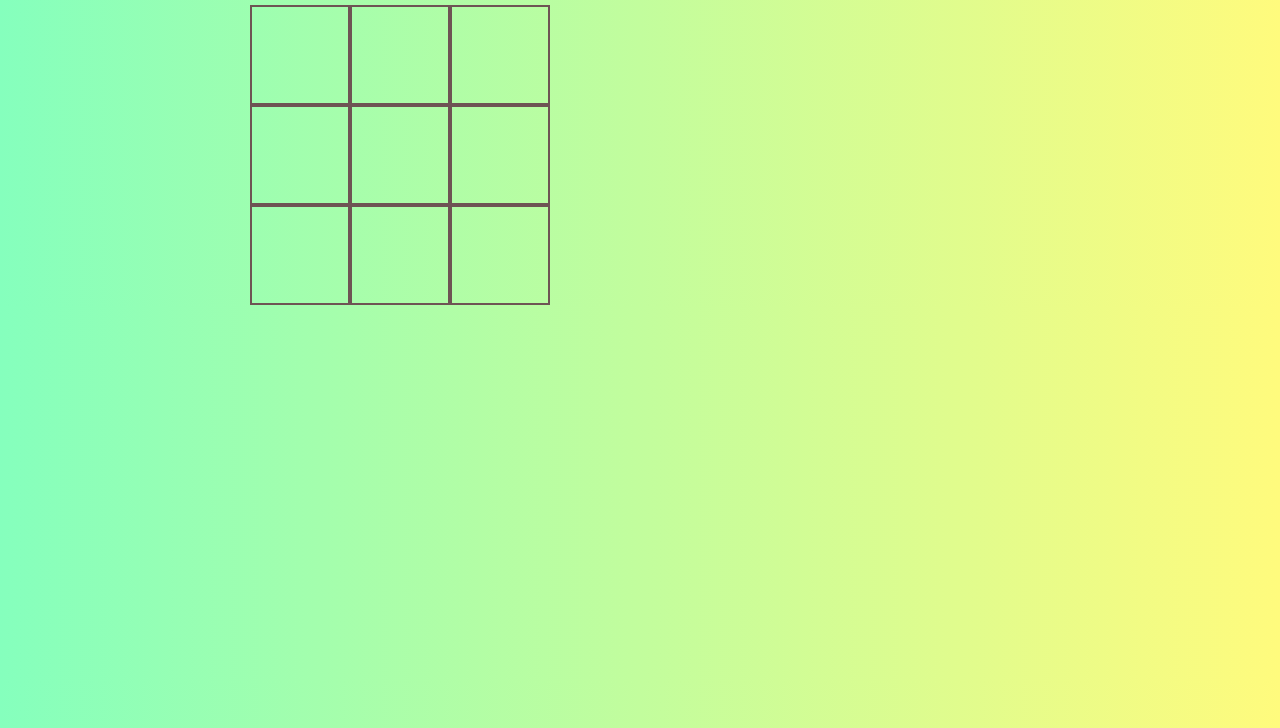
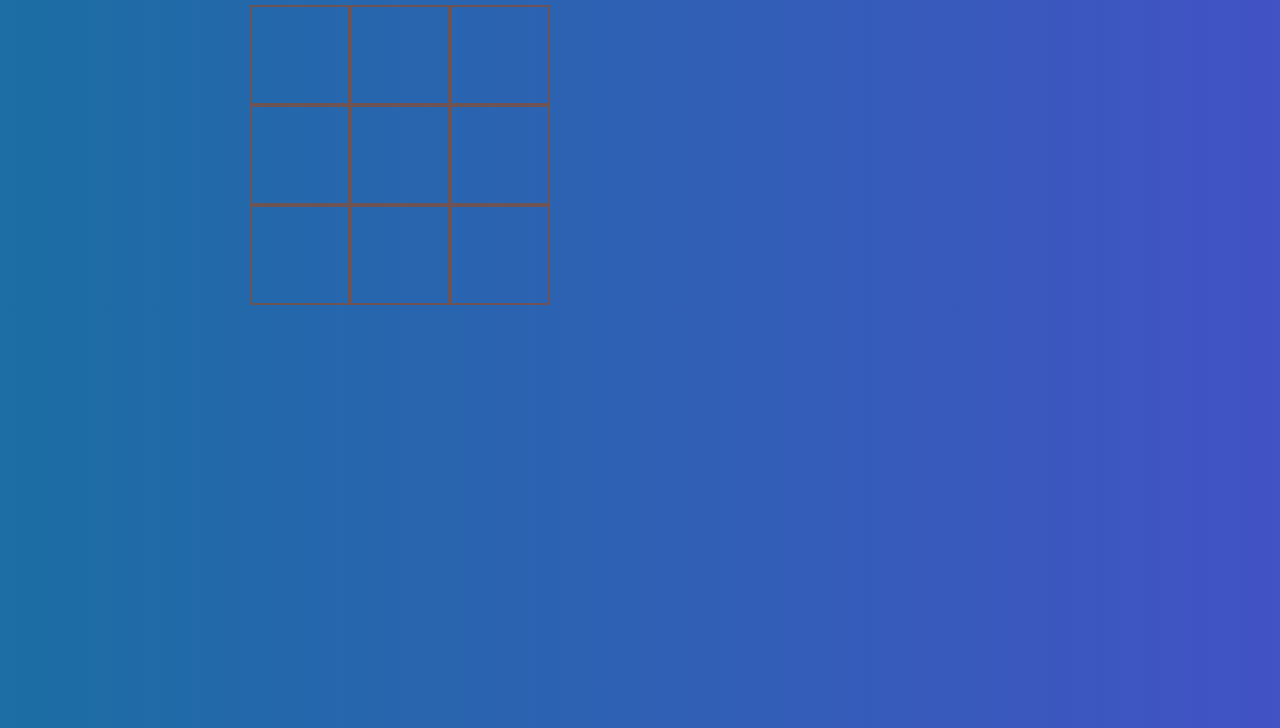
Before and after one commit to lol3k2008/Tic-tac-toe, a plain HTML site: page index.html in a window 1280 px wide. Shown: the part 72-800 px from the top of the page. Drawn offline with Linux system fonts and the light colour scheme.

Commit message:
Editing background

```diff
--- a/main.js
+++ b/main.js
@@ -4,8 +4,6 @@ const board = document.querySelectorAll(`.square`);
 let country = 0;
 
 for (let i = 0; i < board.length; i++) {
-
-
     const changeClick =() =>{
         country++;
         if( country% 2 ==0 ){
@@ -16,7 +14,6 @@ for (let i = 0; i < board.length; i++) {
 
         if(board[i].classList.contains('adds')){
             board[i].removeEventListener("click", changeClick)
-      console.log(country);
 
         }
 
--- a/style.css
+++ b/style.css
@@ -4,27 +4,24 @@
     box-sizing: border-box;
 }
 
-
 body{
     width: 100vw;
     width: 100vh;
 
-    background-color: #85FFBD;
-    background-image: linear-gradient(90deg, #85FFBD 0%, #FFFB7D 100%);
+    background: #CE5937;
+    background: -moz-linear-gradient(left, #CE5937 0%, #1C6EA4 0%, #4253C5 100%);
+    background: -webkit-linear-gradient(left, #CE5937 0%, #1C6EA4 0%, #4253C5 100%);
+    background: linear-gradient(to right, #CE5937 0%, #1C6EA4 0%, #4253C5 100%);
 
     display: flex;
     justify-content: center;
     align-items: center;
     flex-direction: column;
-
 }
 
 h1{
     margin: 20px;
 }
-/* .board{
-    border: 1px solid grey;
-} */
 
 .board ul{
     display: flex;
@@ -39,11 +36,8 @@ h1{
 .square{
     width: 33.3%;
     height: 33.3%;
-}
-
-.square{
-    border: 2px solid rgb(110, 84, 84);
-    transition: .3s;
+     border: 2px solid rgb(110, 84, 84);
+    transition: .3s
 }
 
 .over{
@@ -58,6 +52,4 @@ background-position: center;
     background-position: center;
     background-size: contain;
     background-repeat: no-repeat;
-
-
 }
```
